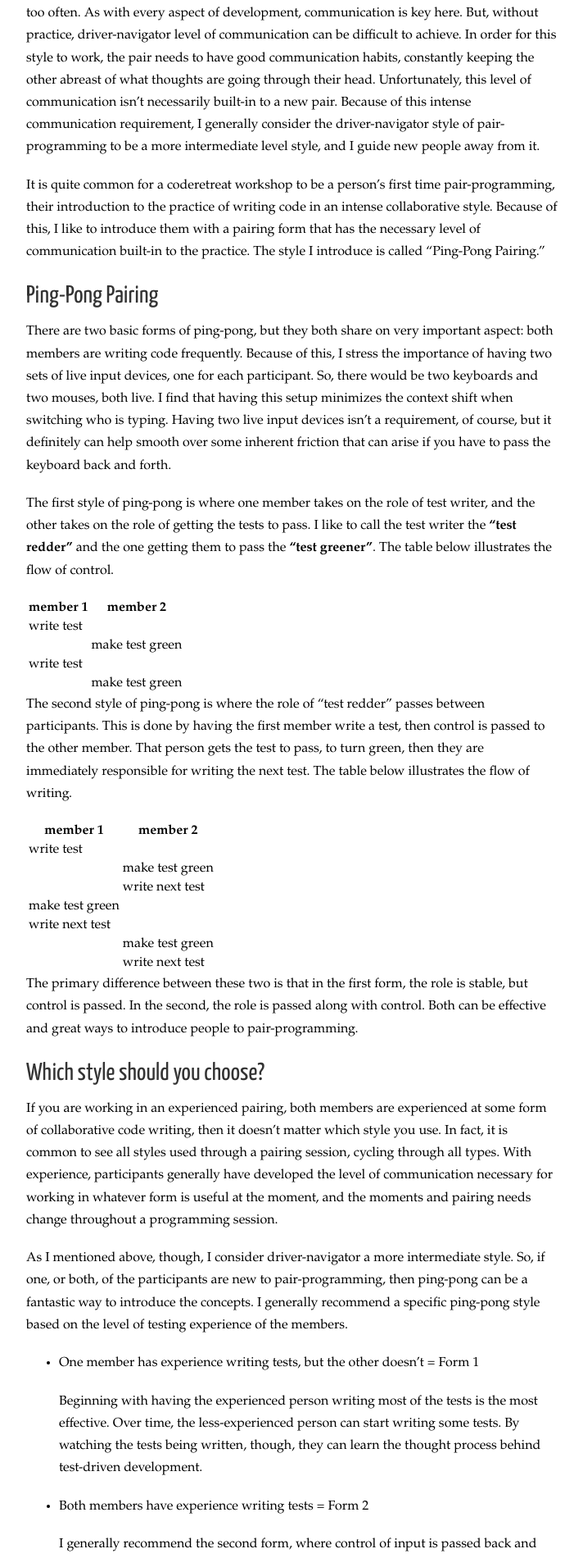
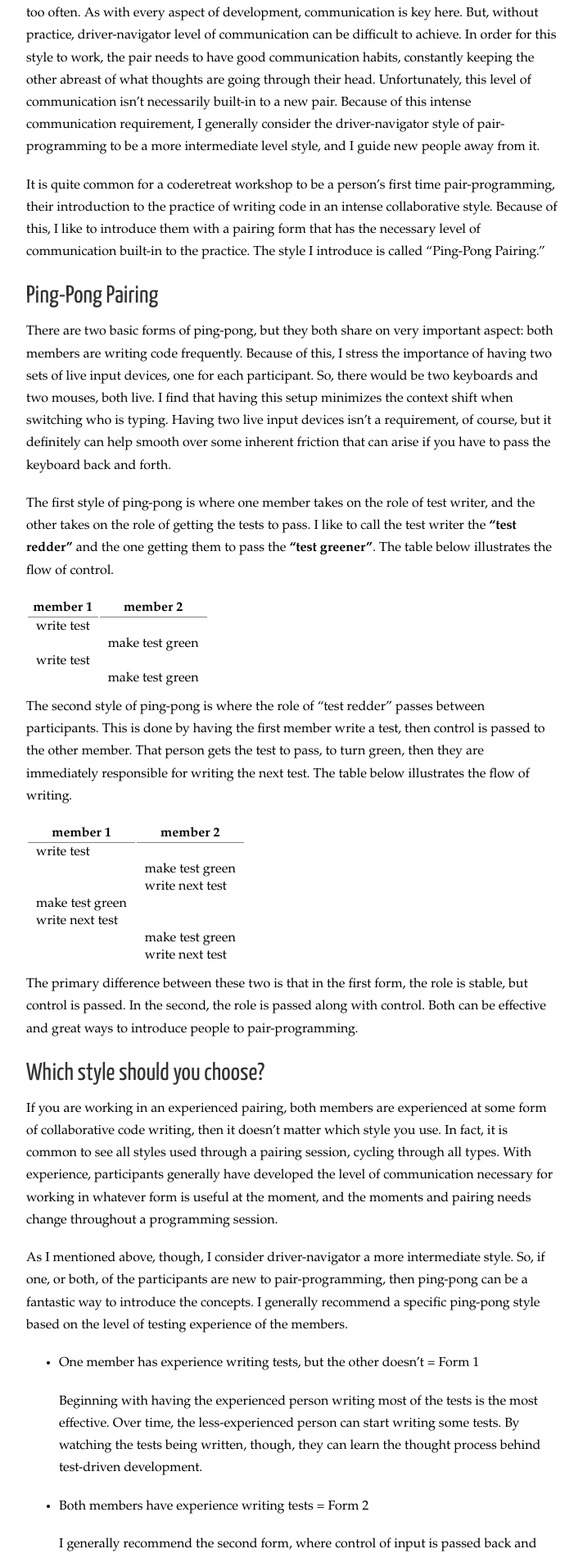
Before and after one commit to coreyhaines/coreyhaines.github.io, a Jekyll site: the page built from _posts/2014-03-16-thoughts-on-pair-programming.markdown, in a window 1280 px wide. Shown: the part 560-2460 px from the top of the page at 82% size, without its empty margins (93-805 px from the left). Built offline with Jekyll 4.4.1, drawn with Linux system fonts in a browser that asks for light colours; nearby versions of some CDN libraries; Markdown is read by kramdown in place of the engine named in the settings; comment, search, counter and statistics services are not loaded.

Commit message:
Fix tables to github-flavored markdown

```diff
--- a/_config.yml
+++ b/_config.yml
@@ -4,7 +4,7 @@ pygments: true
 permalink: /posts/:title
 markdown: redcarpet
 redcarpet:
-  extensions: ["no_intra_emphasis", "fenced_code_blocks", "autolink", "strikethrough", "superscript", "with_toc_data"]
+  extensions: ["no_intra_emphasis", "fenced_code_blocks", "autolink", "strikethrough", "superscript", "with_toc_data", "tables"]
 
 name: Corey Haines
 url: http://articles.coreyhaines.com
--- a/_posts/2014-03-16-thoughts-on-pair-programming.markdown
+++ b/_posts/2014-03-16-thoughts-on-pair-programming.markdown
@@ -20,7 +20,7 @@ There are two basic forms of ping-pong, but they both share on very important as
 The first style of ping-pong is where one member takes on the role of test writer, and the other takes on the role of getting the tests to pass. I like to call the test writer the **"test redder"** and the one getting them to pass the **"test greener"**. The table below illustrates the flow of control.
 
 | member 1   | member 2        |
-|------------------------------|
+| ---------- | --------------- |
 | write test |                 |
 |            | make test green |
 | write test |                 |
@@ -29,7 +29,7 @@ The first style of ping-pong is where one member takes on the role of test write
 The second style of ping-pong is where the role of "test redder" passes between participants. This is done by having the first member write a test, then control is passed to the other member. That person gets the test to pass, to turn green, then they are immediately responsible for writing the next test. The table below illustrates the flow of writing.
 
 | member 1        | member 2        |
-|-----------------------------------|
+|-----------------|-----------------|
 | write test      |                 |
 |                 | make test green |
 |                 | write next test |
--- a/css/base.css
+++ b/css/base.css
@@ -6,6 +6,16 @@ body {
 
 a {
   color: #227ce8; }
+
+.content table thead th {
+  border-bottom: 1px solid gray;
+}
+.content table td {
+  padding: 0px 10px;
+}
+.content table {
+  margin-bottom: 10px;
+}
 
 .sidebar {
   position: fixed;
```
